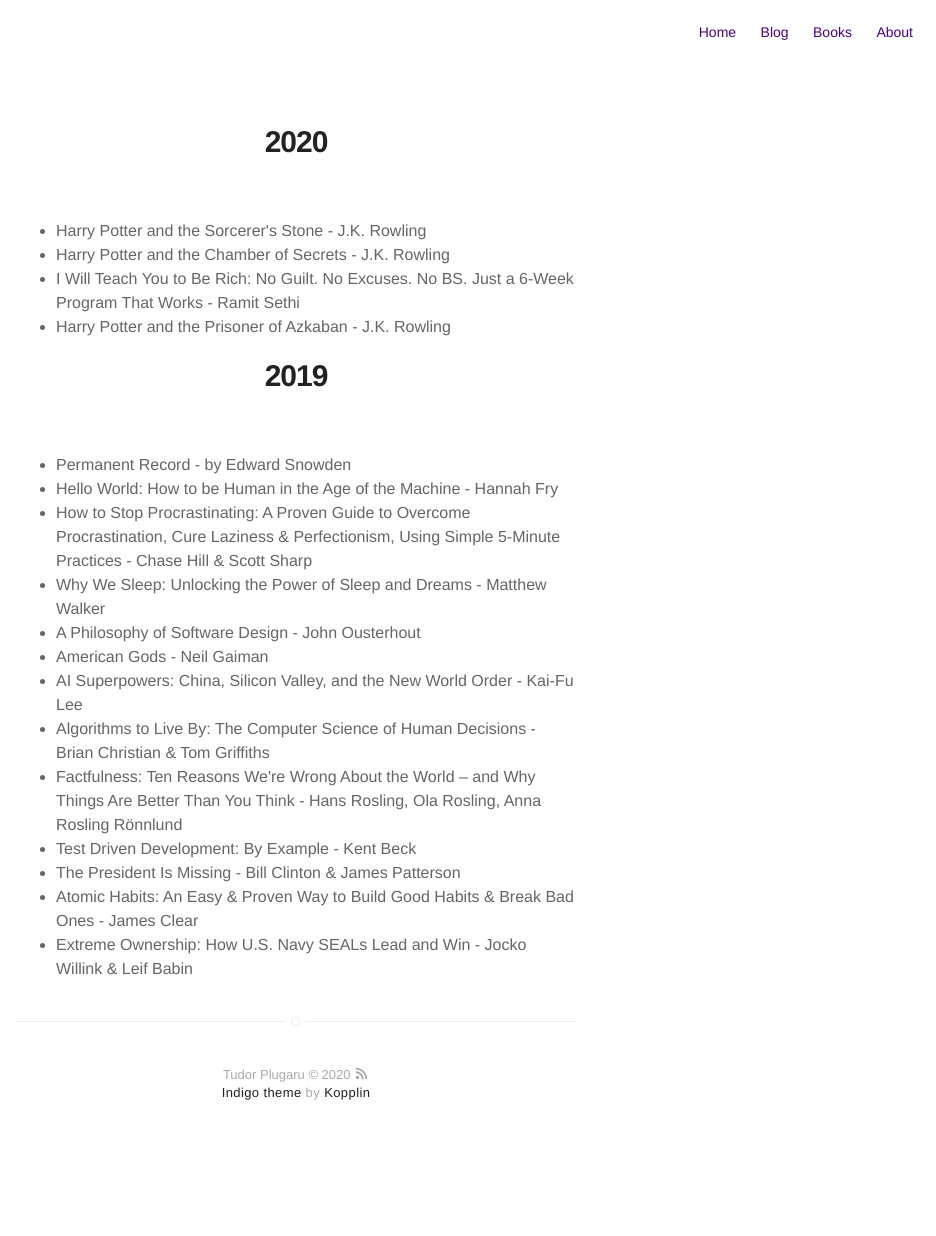
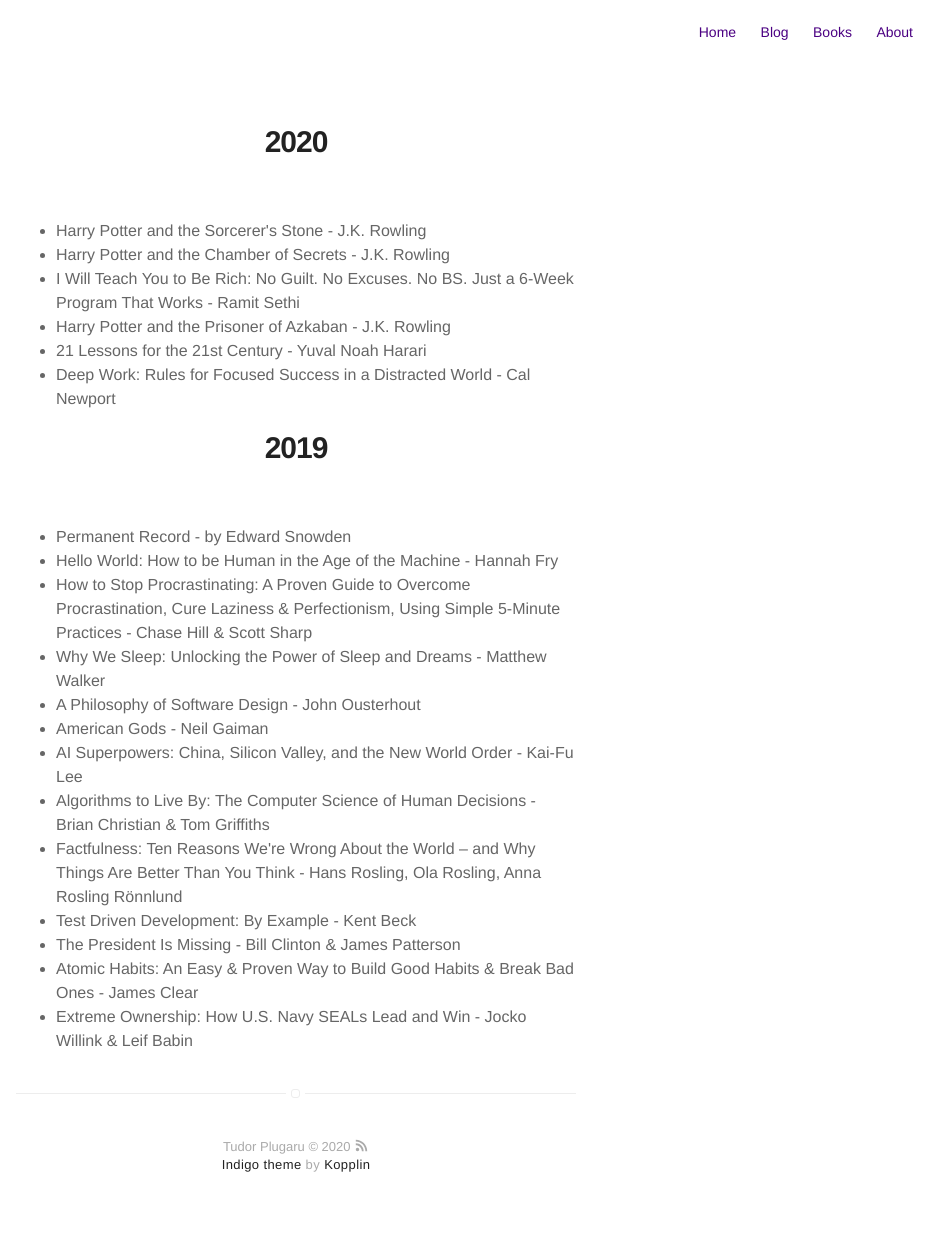
Before and after one commit to PlugaruT/PlugaruT.github.io, a Jekyll site: the page built from books.html, in a window 1280 px wide. Shown: the whole page, without its empty margins (344-1280 px from the left). Built offline with Jekyll 4.4.1, drawn with Linux system fonts in a browser that asks for light colours; before the commit the page ends 1164 px from its top, so only the background shows below that.

Commit message:
Update books

```diff
--- a/books.html
+++ b/books.html
@@ -10,6 +10,8 @@ layout: page
     <li>Harry Potter and the Chamber of Secrets - J.K. Rowling</li>
     <li>I Will Teach You to Be Rich: No Guilt. No Excuses. No BS. Just a 6-Week Program That Works - Ramit Sethi</li>
     <li>Harry Potter and the Prisoner of Azkaban - J.K. Rowling</li>
+    <li>21 Lessons for the 21st Century - Yuval Noah Harari</li>
+    <li>Deep Work: Rules for Focused Success in a Distracted World - Cal Newport</li>
 </ul>
 
 
```
